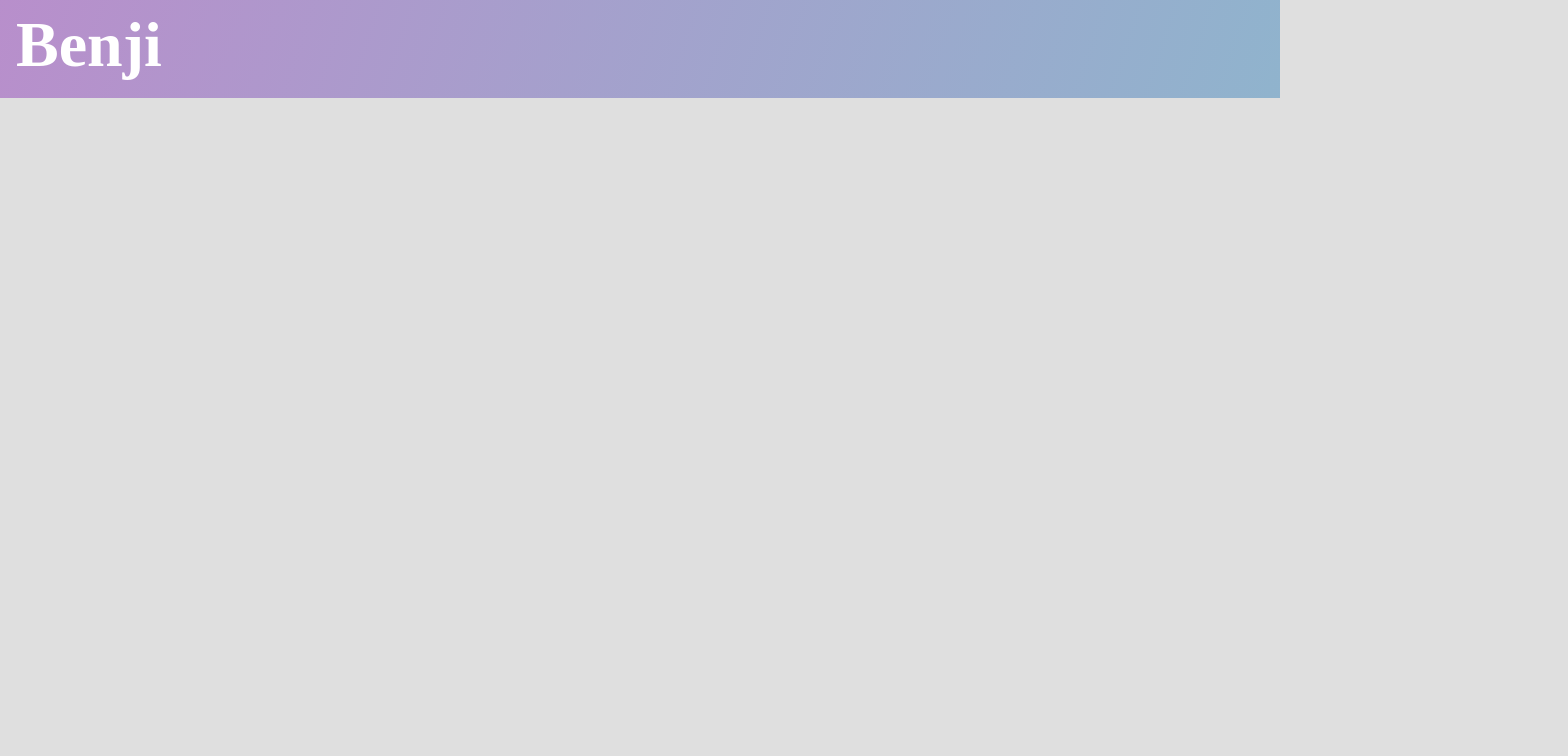
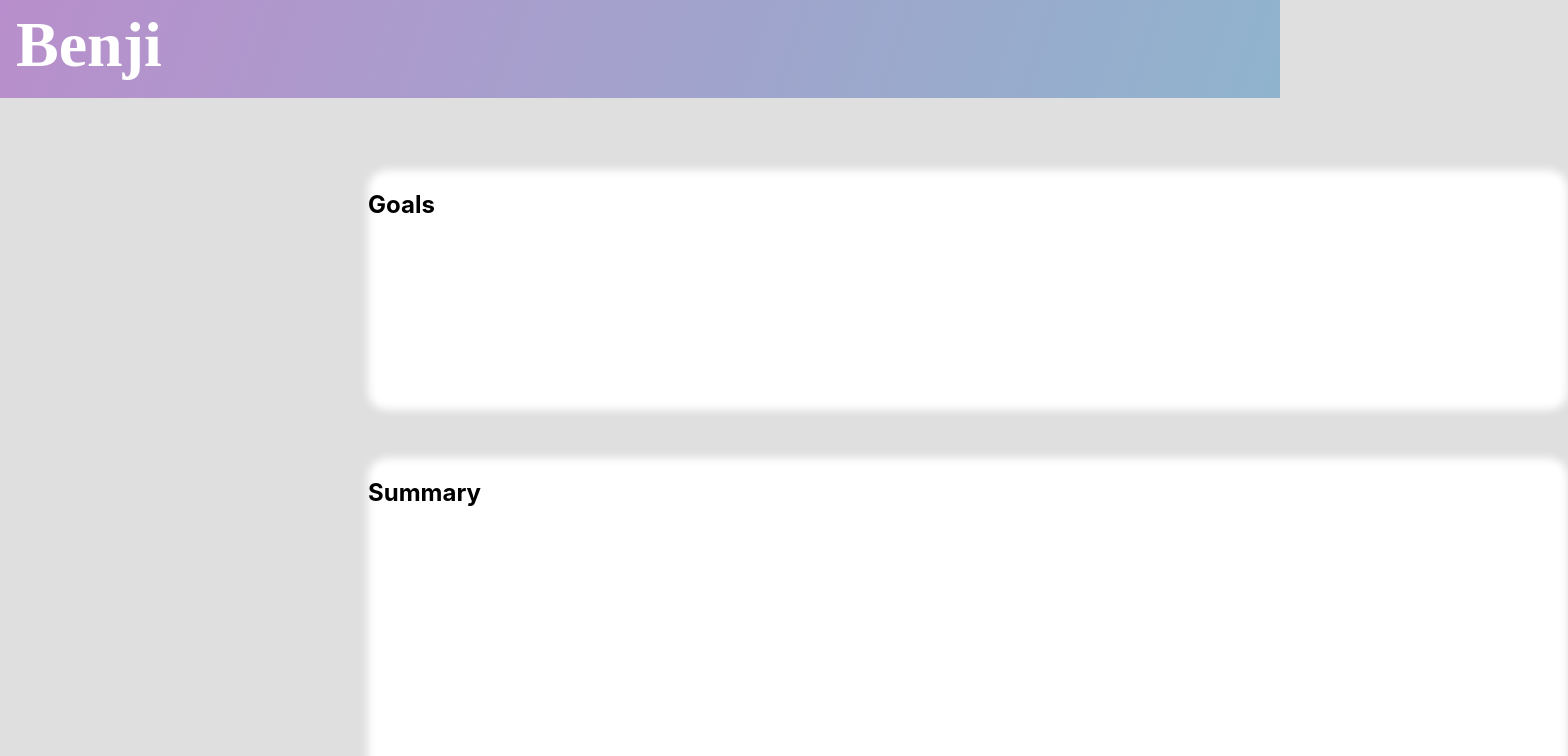
Before and after one commit to victorsandru/Benji, a React (Create React App) app in the folder benji/: page /goals in a window 1280 px wide. Shown: the top 756 px of the page, 1568 px wide, since content can reach past the window. Built offline with nearby package versions, Linux system fonts and the light colour scheme; a web font is replaced by a local one.

Commit message:
Add Section component

```diff
--- a/benji/src/Goals.js
+++ b/benji/src/Goals.js
@@ -1,11 +1,30 @@
 import { Fragment } from "react";
+import styled from "styled-components";
 import "./Goals.css";
 import TopNavigationBar from "./components/TopNavigationBar";
+import Section from "./components/Section";
+
+const SmallerSection = styled(Section)`
+  width: 75em;
+  height: 15rem;
+`;
+
+const LargerSection = styled(Section)`
+  width: 75em;
+  height: 42rem;
+  margin-top: 3rem;
+`;
 
 function Goals() {
   return (
     <Fragment>
       <TopNavigationBar />
+      <SmallerSection>
+        <h2>Goals</h2>
+      </SmallerSection>
+      <LargerSection>
+        <h2>Summary</h2>
+      </LargerSection>
     </Fragment>
   );
 }
--- /dev/null
+++ b/benji/src/components/Section.css
@@ -0,0 +1,23 @@
+
+section {
+    position: relative;
+    width: 75rem;
+    height: 15rem;
+    left: 23rem;
+    top: 4.5rem;
+}
+
+.container {
+    position: absolute;
+    top: 0;
+    left: 0;
+    height: 100%;
+    width: 100%;
+}
+
+.background-blur {
+    background: #FFFFFF;
+    filter: blur(0.25rem);
+    border-radius: 1.2rem;
+    z-index: -1;
+}
--- /dev/null
+++ b/benji/src/components/Section.js
@@ -0,0 +1,16 @@
+/*
+ * This element shows up as a blurred background container.
+ */
+
+import "./Section.css";
+
+const Section = ({ className, children }) => {
+  return (
+    <section className={className}>
+      <div className={"container background-blur"} />
+      <div className={"container"}>{children}</div>
+    </section>
+  );
+};
+
+export default Section;
```
